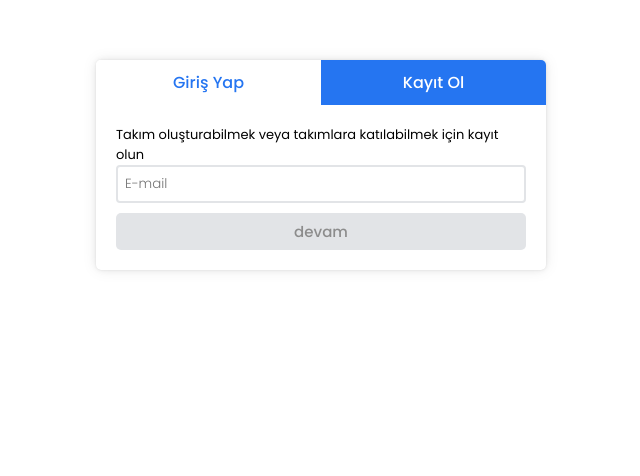
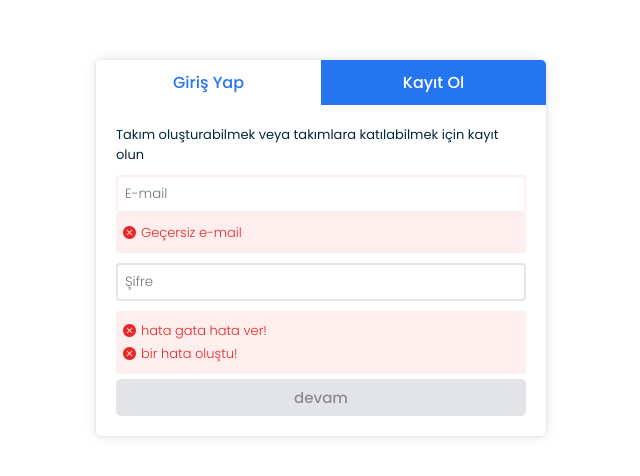
Before and after one commit to halilcn/voteam, a Vue app in the folder frontend/: page /user-actions/login in a window 1280 px wide. Shown: the top 476 px of the page, without its empty margins (319-959 px from the left). Built offline with nearby package versions, Linux system fonts and the light colour scheme.

Commit message:
added error

```diff
--- /dev/null
+++ b/frontend/src/components/shared/Errors.vue
@@ -0,0 +1,41 @@
+<template>
+  <div class="errors">
+    <div v-for="(item,key) in content" :key="key" class="item">
+      <i class="bi bi-x-circle-fill"></i>
+      {{ item }}
+    </div>
+  </div>
+</template>
+
+<script>
+export default {
+  name: 'Error',
+  props: {
+    content: {
+      required: true,
+      type: Array
+    }
+  }
+};
+</script>
+
+<style lang="scss" scoped>
+.errors {
+  padding: 7px;
+  background-color: $df-very-light-red-color;
+  border-radius: 3px;
+
+  .item {
+    display: flex;
+    align-items: center;
+    color: $df-red-color;
+    font-size: 13px;
+    font-weight: 300;
+    margin: 3px 0;
+
+    i {
+      margin-right: 5px;
+    }
+  }
+}
+</style>
--- a/frontend/src/components/user-actions/Login.vue
+++ b/frontend/src/components/user-actions/Login.vue
@@ -4,7 +4,14 @@
       Takım oluşturabilmek veya takımlara katılabilmek için kayıt olun
     </div>
     <div class="content">
-      <input placeholder="E-mail">
+      <div class="data-field-container">
+        <input class="data-field has-error" placeholder="E-mail">
+        <error :content="['Geçersiz e-mail']"/>
+      </div>
+      <div class="data-field-container">
+        <input class="data-field" placeholder="Şifre">
+      </div>
+      <error :content="getErrors"/>
       <standart-button
           class="continue-btn"
           text="devam"
@@ -15,6 +22,7 @@
 
 <script>
 import StandartButton from '../shared/elements/StandartButton';
+import Error from '../shared/Errors';
 
 export default {
   name: 'Login',
@@ -24,7 +32,13 @@ export default {
     };
   },
   components: {
-    StandartButton
+    StandartButton,
+    Error
+  },
+  computed: {
+    getErrors() {
+      return ['hata gata hata ver!', 'bir hata oluştu!'];
+    }
   }
 };
 </script>
@@ -37,15 +51,31 @@ export default {
   .title {
     font-size: 13px;
     font-weight: 400;
+    color: $df-dark-blue-color;
+    margin-bottom: 10px;
   }
 
   .content {
-    input {
-      @include standart-input;
+    .data-field-container {
+      margin: 10px 0;
+
+      input {
+        @include standart-input;
+
+        &.has-error {
+          border-color: $df-very-light-red-color;
+        }
+      }
+
     }
 
     .continue-btn {
-      margin-top: 10px;
+      margin-top: 5px;
+    }
+
+    .errors {
+
+
     }
   }
 }
--- a/frontend/src/styles/_variables.scss
+++ b/frontend/src/styles/_variables.scss
@@ -4,6 +4,8 @@ $df-dark-blue-color: #02273D;
 $df-light-blue-color: #3DABF6;
 $df-green-color: #14AA6E;
 $df-light-black: #e2e4e7;
+$df-red-color: #e72828;
+$df-very-light-red-color: #ffeeee;
 
 $df-dsktp-lr-width-pdn: 20px;
 $df-mbl-lr-width-pdn: 10px;
```
